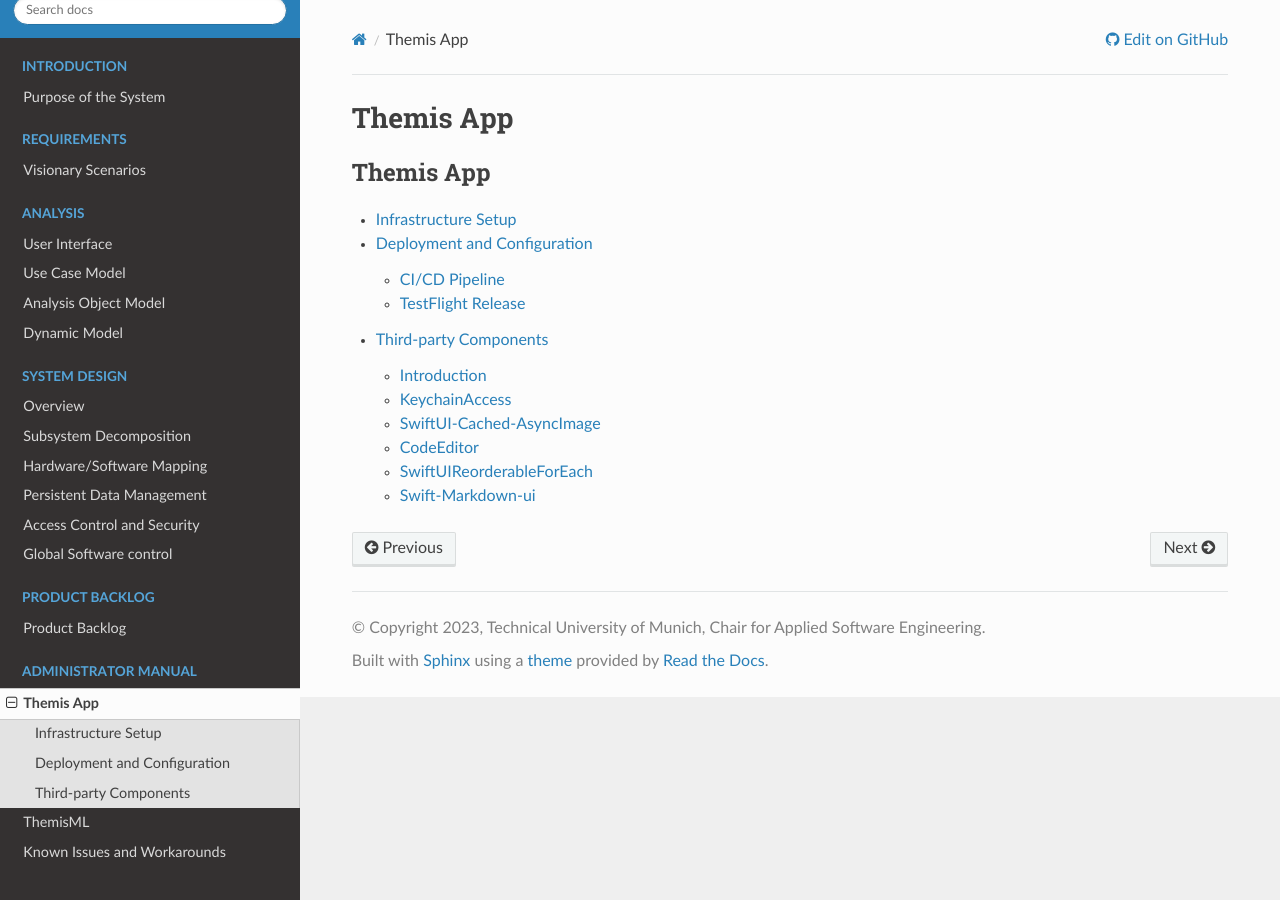
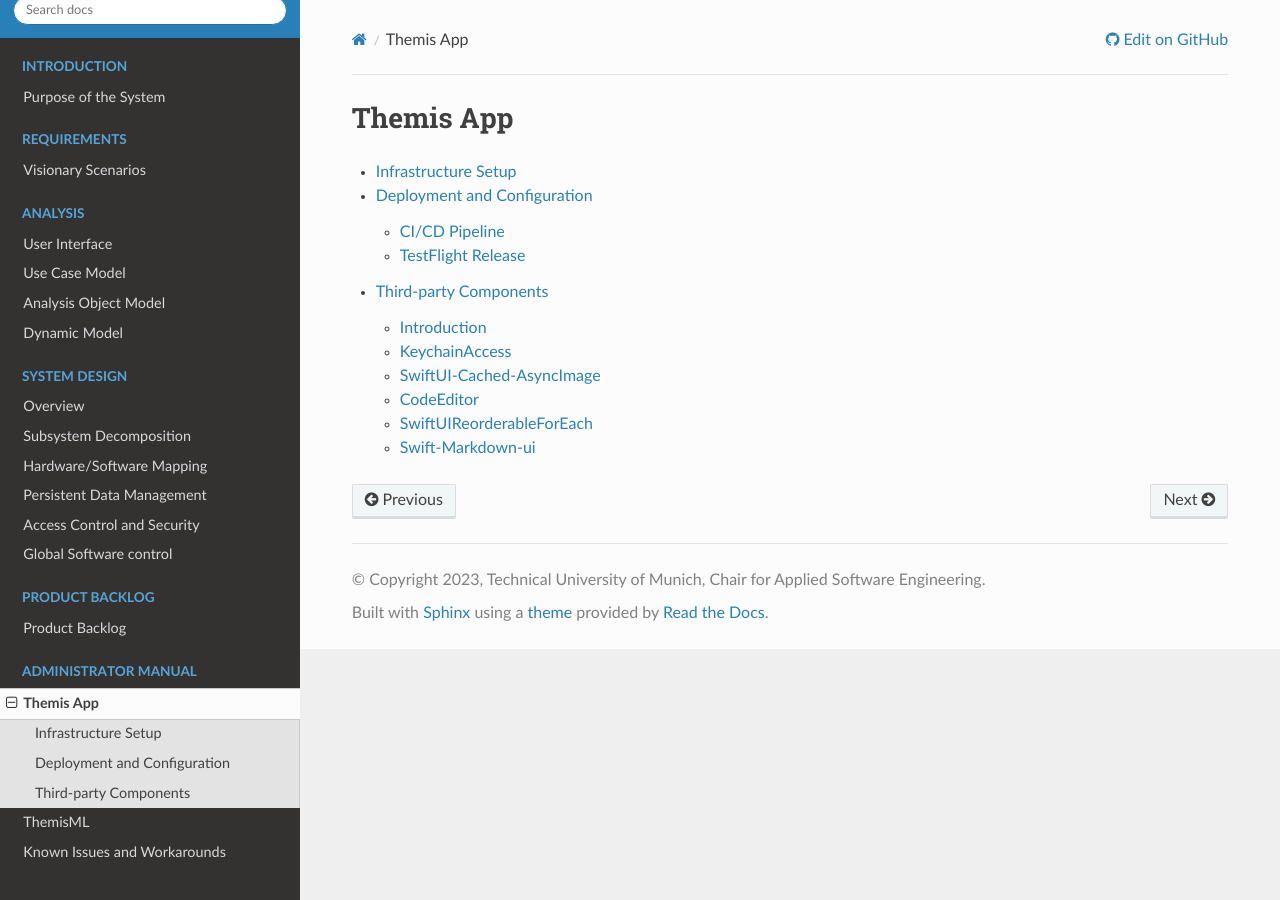
Before and after one commit to ls1intum/Themis, a Sphinx documentation site: the page built from docs/admin/app/index.rst, in a window 1280 px wide. Built offline with Sphinx 7.4.7 and the Read the Docs theme 2.0.0, drawn with Linux system fonts in a browser that asks for light colours.

Commit message:
fix double caption

```diff
--- a/docs/admin/app/index.rst
+++ b/docs/admin/app/index.rst
@@ -2,7 +2,6 @@ Themis App
 ===========================================
 
 .. toctree::
-    :caption: Themis App
     :includehidden:
 
     infrastructure
--- a/docs/admin/themisml/index.rst
+++ b/docs/admin/themisml/index.rst
@@ -2,7 +2,6 @@ ThemisML
 ===========================================
 
 .. toctree::
-    :caption: ThemisML
     :includehidden:
 
     infrastructure
```
